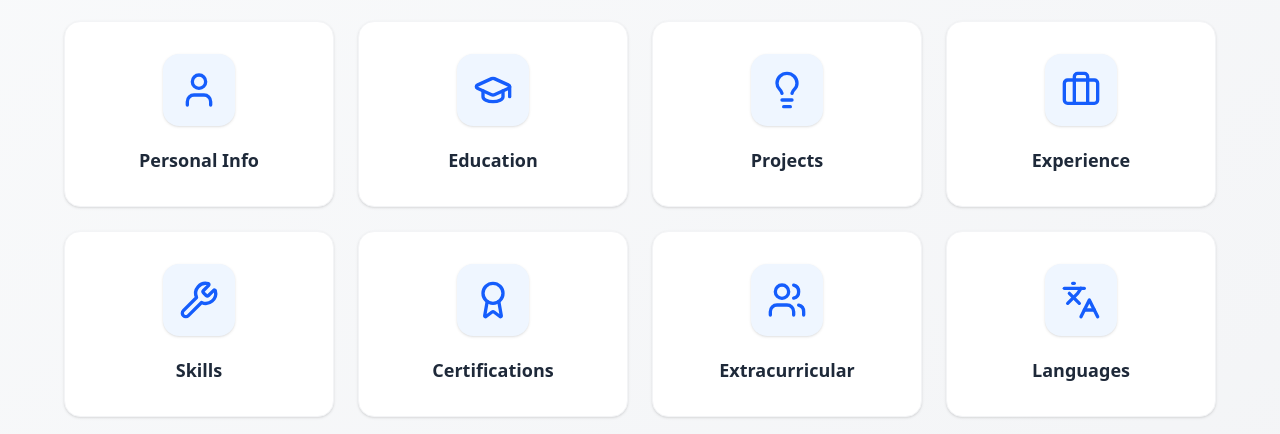
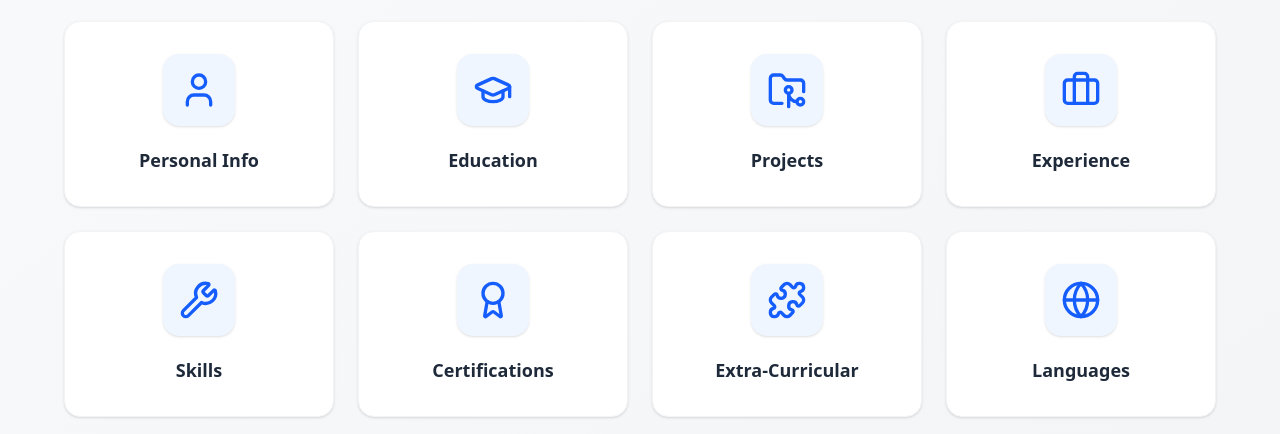
Before and after one commit to bouajilaProg/auto-resume, a Next.js app: page /sections in a window 1280 px wide. Shown: the part 340-774 px from the top of the page. Built offline with nearby package versions, Linux system fonts and the light colour scheme.

Commit message:
refactor: move section details to a standalone file

```diff
--- a/app/sections/page.tsx
+++ b/app/sections/page.tsx
@@ -1,29 +1,13 @@
 
 import Link from "next/link";
-import {
-  User,
-  GraduationCap,
-  Briefcase,
-  Wrench,
-  Users,
-  Award,
-  Lightbulb,
-  Languages,
-  Heart
-} from "lucide-react";
+import { ALL_SECTIONS, SECTION_ICONS, SECTION_LABELS, SECTION_PATHS } from "@/constants/sections";
 
 export default function Sections() {
-  const sections = [
-    { id: "personal-info", name: "Personal Info", icon: User },
-    { id: "education", name: "Education", icon: GraduationCap },
-    { id: "projects", name: "Projects", icon: Lightbulb },
-    { id: "experience", name: "Experience", icon: Briefcase },
-    { id: "skills", name: "Skills", icon: Wrench },
-    { id: "certifications", name: "Certifications", icon: Award },
-    { id: "extracurricular", name: "Extracurricular", icon: Users },
-    { id: "languages", name: "Languages", icon: Languages },
-    { id: "hobbies", name: "Hobbies", icon: Heart },
-  ];
+  const sections = ALL_SECTIONS.map((id) => ({
+    id: SECTION_PATHS[id],
+    name: SECTION_LABELS[id],
+    icon: SECTION_ICONS[id],
+  }));
   return (
     <div className="min-h-screen bg-gradient-to-br from-gray-50 to-gray-100 p-8 lg:pt-40">
       <div className="max-w-6xl mx-auto">
--- /dev/null
+++ b/constants/sections.ts
@@ -0,0 +1,61 @@
+import {
+  User,
+  GraduationCap,
+  Briefcase,
+  Wrench,
+  Award,
+  FolderGit2,
+  Puzzle,
+  Globe,
+  Heart,
+  LucideIcon,
+} from "lucide-react";
+import { SectionType } from "@/types/resumeTypes";
+
+export const SECTION_ICONS: Record<string, LucideIcon> = {
+  personalInfo: User,
+  [SectionType.Education]: GraduationCap,
+  [SectionType.WorkExperience]: Briefcase,
+  [SectionType.Project]: FolderGit2,
+  [SectionType.Skills]: Wrench,
+  [SectionType.Certification]: Award,
+  [SectionType.ExtraCurricular]: Puzzle,
+  [SectionType.Languages]: Globe,
+  [SectionType.Hobbies]: Heart,
+};
+
+export const SECTION_LABELS: Record<string, string> = {
+  personalInfo: "Personal Info",
+  [SectionType.Education]: "Education",
+  [SectionType.WorkExperience]: "Experience",
+  [SectionType.Project]: "Projects",
+  [SectionType.Skills]: "Skills",
+  [SectionType.Certification]: "Certifications",
+  [SectionType.ExtraCurricular]: "Extra-Curricular",
+  [SectionType.Languages]: "Languages",
+  [SectionType.Hobbies]: "Hobbies",
+};
+
+export const SECTION_PATHS: Record<string, string> = {
+  personalInfo: "personal-info",
+  [SectionType.Education]: "education",
+  [SectionType.WorkExperience]: "experience",
+  [SectionType.Project]: "projects",
+  [SectionType.Skills]: "skills",
+  [SectionType.Certification]: "certifications",
+  [SectionType.ExtraCurricular]: "extracurricular",
+  [SectionType.Languages]: "languages",
+  [SectionType.Hobbies]: "hobbies",
+};
+
+export const ALL_SECTIONS = [
+  "personalInfo",
+  SectionType.Education,
+  SectionType.Project,
+  SectionType.WorkExperience,
+  SectionType.Skills,
+  SectionType.Certification,
+  SectionType.ExtraCurricular,
+  SectionType.Languages,
+  SectionType.Hobbies,
+] as const;
```
